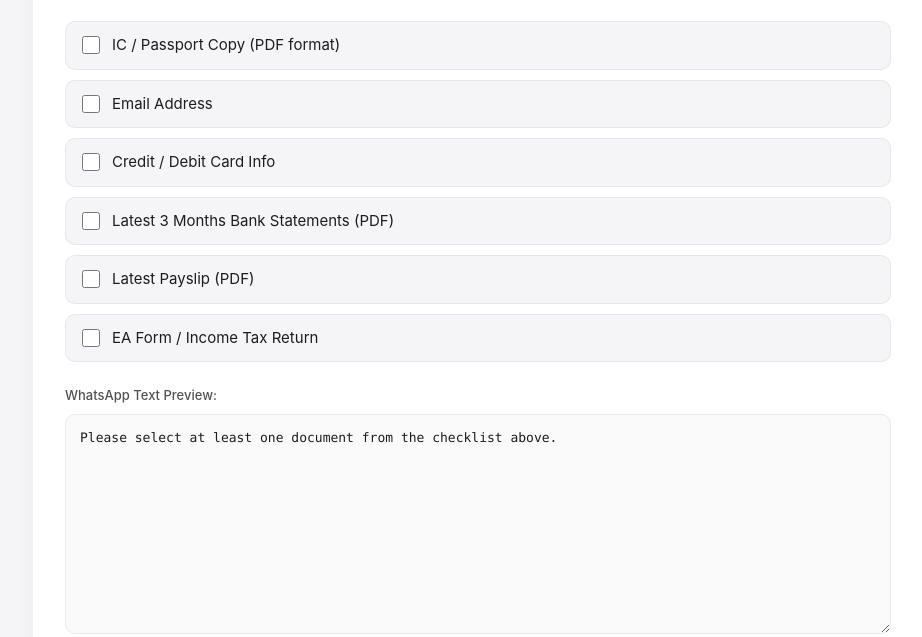
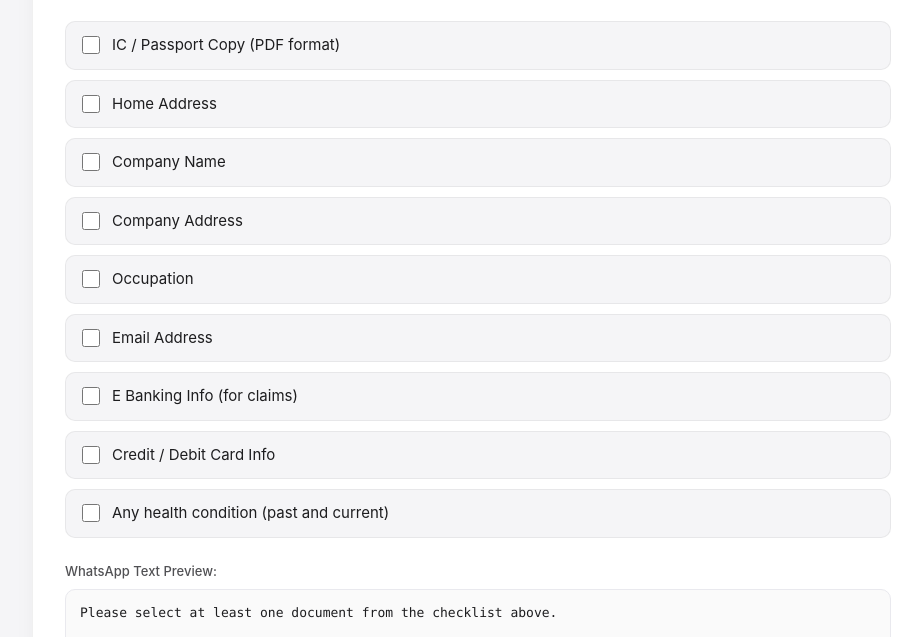
Before and after one commit to TND4-ZQJS/pastcodecipro, a plain HTML site: page index.html in a window 1280 px wide. Shown: the part 163-800 px from the top of the page, without its empty margins (162-1084 px from the left). Drawn offline with Linux system fonts and the light colour scheme.

Commit message:
Update index.html

```diff
--- a/index.html
+++ b/index.html
@@ -148,26 +148,38 @@
                     <input type="checkbox" data-has-colon="false" value="IC / Passport Copy (PDF format)">
                     <span>IC / Passport Copy (PDF format)</span>
                 </label>
+                  <label class="check-item">
+                    <input type="checkbox" data-has-colon="true" value="Home Address">
+                    <span>Home Address</span>
+                </label>
+                  <label class="check-item">
+                    <input type="checkbox" data-has-colon="true" value="Company Name">
+                    <span>Company Name</span>
+                </label>
+                  <label class="check-item">
+                    <input type="checkbox" data-has-colon="true" value="Company Address">
+                    <span>Company Address</span>
+                </label>
+                  <label class="check-item">
+                    <input type="checkbox" data-has-colon="true" value="Occupation">
+                    <span>Occupation</span>
+                </label>
                 <label class="check-item">
                     <input type="checkbox" data-has-colon="true" value="Email Address">
                     <span>Email Address</span>
                 </label>
                 <!-- Multi-field structured item -->
+                  <label class="check-item">
+                    <input type="checkbox" data-subitems='["Bank Name", "Account Number"]' value="E Banking Info (for claims)">
+                    <span>E Banking Info (for claims)</span>
+                </label>
                 <label class="check-item">
                     <input type="checkbox" data-subitems='["Bank Name", "Card Number", "Expiry Date (MM/YY)"]' value="Credit / Debit Card Info">
                     <span>Credit / Debit Card Info</span>
                 </label>
                 <label class="check-item">
-                    <input type="checkbox" data-has-colon="true" value="Latest 3 Months Bank Statements (PDF)">
-                    <span>Latest 3 Months Bank Statements (PDF)</span>
-                </label>
-                <label class="check-item">
-                    <input type="checkbox" data-has-colon="true" value="Latest Payslip (PDF)">
-                    <span>Latest Payslip (PDF)</span>
-                </label>
-                <label class="check-item">
-                    <input type="checkbox" data-has-colon="true" value="EA Form / Income Tax Return">
-                    <span>EA Form / Income Tax Return</span>
+                    <input type="checkbox" data-has-colon="true" value="Any health condition (past and current)">
+                    <span>Any health condition (past and current)</span>
                 </label>
             </div>
 
@@ -198,7 +210,7 @@
                 return;
             }
 
-            let text = "Hi,\n\nPlease provide the following document(s) / details for your CI Pro application:\n\n";
+            let text = "Hi,\n\nKindky provide the following document(s) / details for CI Pro application:\n\n";
 
             selectedNodes.forEach((cb, index) => {
                 const subitemsAttr = cb.getAttribute('data-subitems');
```
